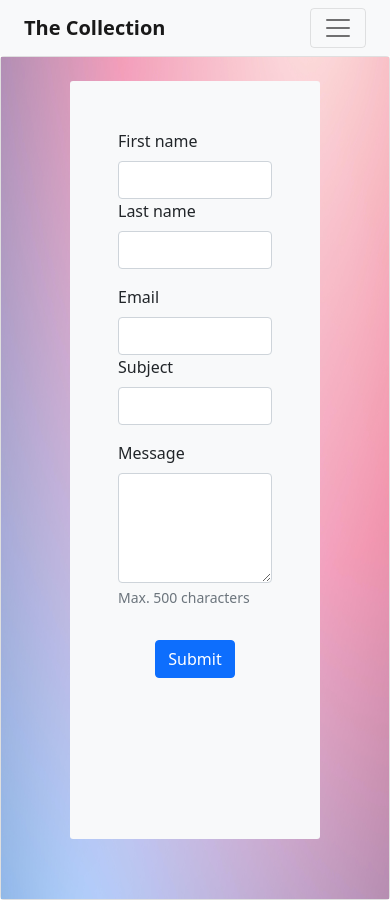
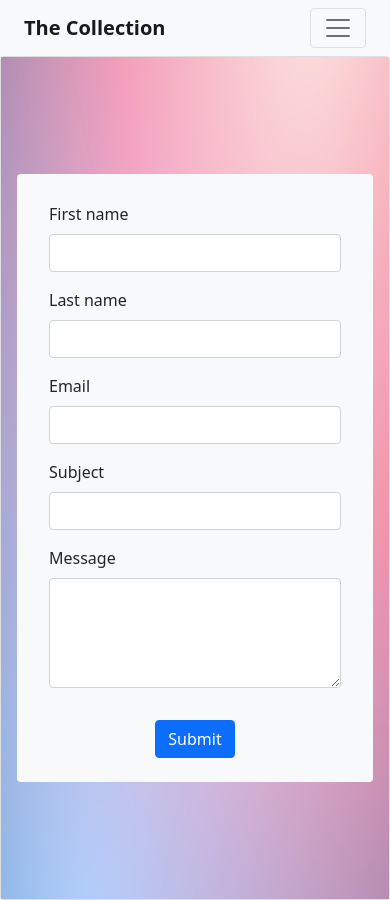
Before and after one commit to camille-granier/complete-eshop, a React (Create React App) app: page /contact in a window 390 px wide. Built offline with nearby package versions, Linux system fonts and the light colour scheme.

Commit message:
responsiveness of error mess in form

```diff
--- a/src/App.css
+++ b/src/App.css
@@ -59,10 +59,6 @@
   background-image: url('../public/assets/bg.jpg');
 }
 
-.contact-form {
-  max-height: 550px;
-}
-
 .loader {
   width: 16px;
   height: 16px;
@@ -86,25 +82,41 @@
   }
 }
 
-@media (max-width: 900px) {
+@media (max-width: 1300px) {
   .contact {
     background-size: cover;
-    height: 100vh;
+   height: 140vh;
   }
+
   .contact-card {
     height: 100vh;
   }
+
+  .error-message {
+    position: absolute;
+    font-size: .8rem;
+    padding: 0px;
+    margin: 0Px;
+  }
+
+
 }
 
 @media (max-width: 450px) {
+  .contact {
+    background-size: cover;
+    height: 300vh;
+  }
 
-  .contact-form {
-    height: 90%;
-    min-width: 250px;
-    max-height: 1000px;
-  }
-  .about {
-    padding-top: 40px;
-    margin-top: 40px;
-  }
+.error-message {
+  position: absolute;
+  font-size: .7rem;
+  padding: 0px;
+  margin: 0Px;
 }
+
+button{
+  margin: 0px;
+  padding: 0px;
+}
+}
--- a/src/components/Contact.jsx
+++ b/src/components/Contact.jsx
@@ -16,7 +16,7 @@ const Contact = () => {
   const toastifySuccess = () => {
     toast('Form sent!', {
       position: 'bottom-right',
-      autoClose: 10000,
+      autoClose: 5000,
       hideProgressBar: true,
       closeOnClick: true,
       pauseOnHover: true,
@@ -39,12 +39,12 @@ const Contact = () => {
     return (
         <>
             <div className="card contact-card">
-            <img src="./assets/bg.jpg" alt='background' className='bg-image contact' height='660vh'/>
-    <div className="contact-form card-img-overlay pt-4 mt-4 pb-1 mb-2 mx-auto w-50 px-5 bg-light">
-      <form onSubmit={handleSubmit(onSubmit)} noValidate>
-        <div className="row mb-3 mt-4">
-          <div className="col-md">
-            <label for="first-name" className="form-label">First name</label>
+            <img src="./assets/bg.jpg" alt='background' className='bg-image contact'/>
+    <div className=" contact-form card-img-overlay d-flex flex-column justify-content-center">
+      <form className='bg-light p-4 mx-auto rounded' onSubmit={handleSubmit(onSubmit)} noValidate>
+        <div className="row mb-3 mt-1 px-2">
+          <div className="col-md mb-3">
+            <label htmlFor="first-name" className="form-label">First name</label>
             <input className="form-control"
                     type="text"
                     name="firstname"
@@ -64,7 +64,7 @@ const Contact = () => {
                             {errors.firstname.message}</span>)}
           </div>
           <div className="col-md">
-            <label for="last-name" className="form-label">Last name</label>
+            <label htmlFor="last-name" className="form-label">Last name</label>
             <input className="form-control"
                   name="last-name"
                   type="text"
@@ -84,9 +84,9 @@ const Contact = () => {
                             {errors.lastname.message}</span>)}
           </div>
         </div>
-        <div className="row mt-3">
-          <div className="col-md">
-            <label for="email" className="form-label">Email</label>
+        <div className="row mt-3 px-2">
+          <div className="col-md mb-3">
+            <label htmlFor="email" className="form-label">Email</label>
             <input className="form-control"
                     type="email"
                     name="email"
@@ -102,7 +102,7 @@ const Contact = () => {
                                     Please enter a valid email address</span>)}
           </div>
           <div className="col">
-            <label for="subject" className="form-label">Subject</label>
+            <label htmlFor="subject" className="form-label">Subject</label>
             <input className="form-control"
                    type="text"
                    id="subject"
@@ -122,9 +122,9 @@ const Contact = () => {
                             {errors.subject.message}</span>)}
           </div>
         </div>
-        <div className="row mt-3">
+        <div className="row mt-3 px-2">
           <div className="col">
-            <label for="message" className="form-label">Message</label>
+            <label htmlFor="message" className="form-label">Message</label>
             <textarea className="form-control"
                       name="message"
                       rows="4" id="message"
@@ -135,7 +135,6 @@ const Contact = () => {
                       {errors.message && (<span
                           className='error-message text-danger'>
                             Please enter a message</span>)}
-            <div id="message-help" className="form-text">Max. 500 characters</div>
           </div>
         </div>
         <div className="d-flex justify-content-center pt-3 mt-3
```
